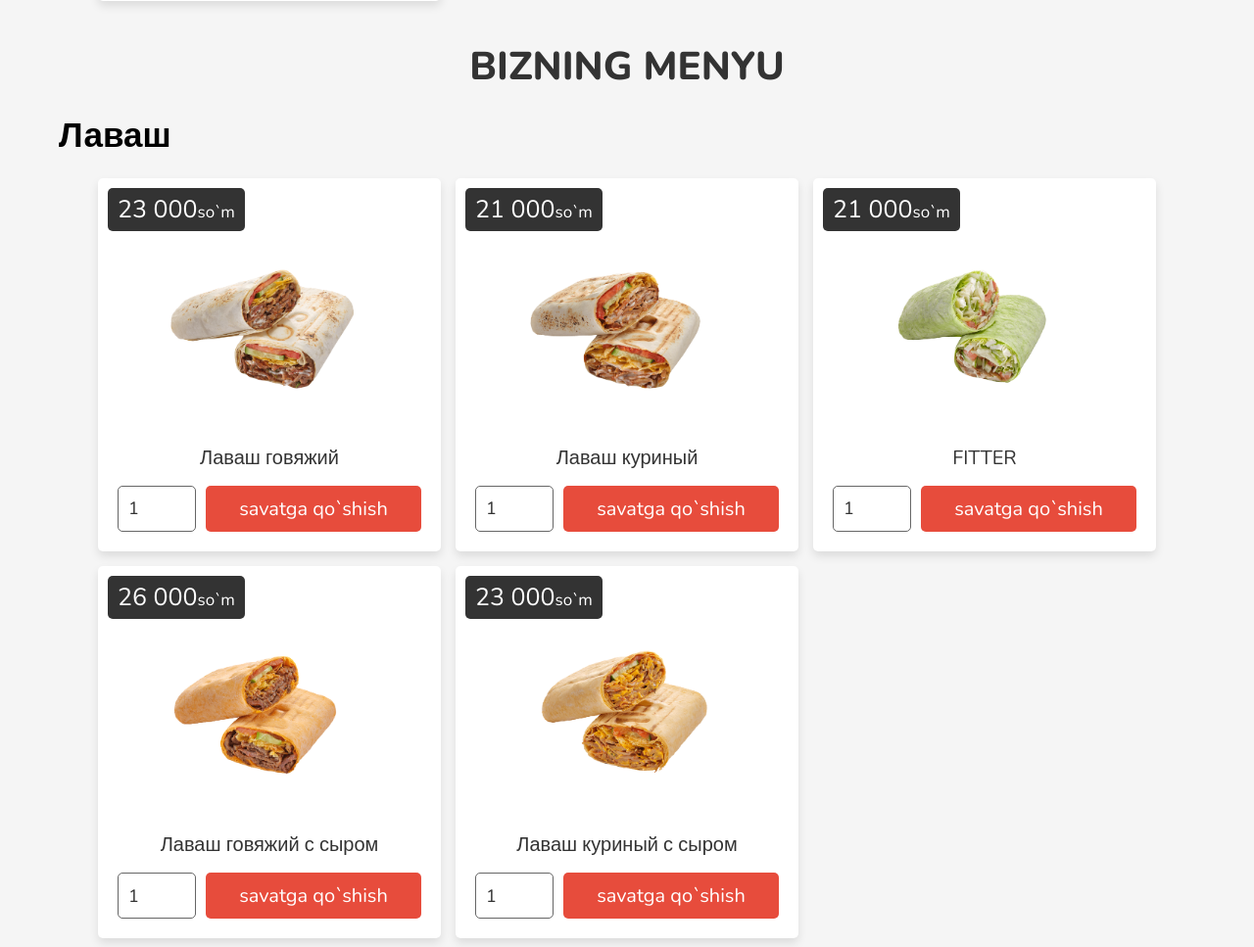
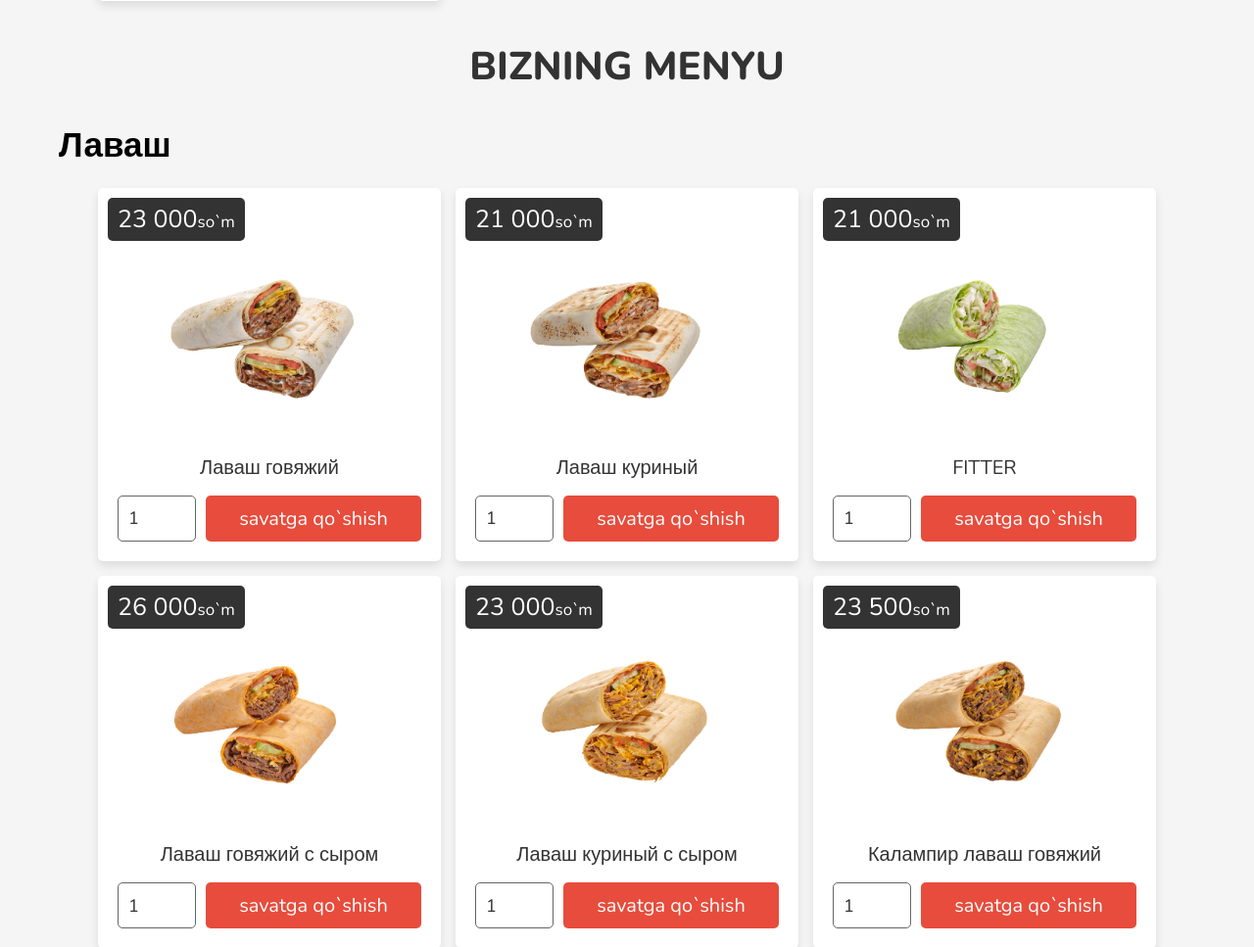
Before and after one commit to barotovbekhruzbek/FassFoodBukhara, a PHP site: page / in a window 1280 px wide. Shown: the part 2028-2995 px from the top of the page at 98% size. Run offline with PHP 8.4, Linux system fonts and the light colour scheme; some libraries are stand-ins or nearby versions.

Commit message:
changed all file

```diff
--- a/index.html
+++ b/index.html
@@ -302,14 +302,150 @@
                 </form>
 
             </div>
+                              <div class="box">
+               <div class="price"> <span>23 500</span>so`m</div>
+                <img src="images/lavash/6.png" alt="">
+                <div class="name">Калампир лаваш говяжий</div>
+
+                <form action="" method="post">
+                    <input type="number" min="1" max="100" value="1" class="qty" name="qty">
+                    <input type="submit" value="savatga qo`shish" name="add_to_cart" class="btn">
+                </form>
+
+            </div>
+
+        </div>
+        <h3 class="name_menyu">Шаурма</h3>
+        <div class="box-container">
+            <div class="box">
+                <div class="price"> <span>19 000</span>so`m</div>
+                <img src="images/shurma/1%20(1).png" alt="">
+                <div class="name">Средняя Шаурма говяжья</div>
+
+                <form action="" method="post">
+                    <input type="number" min="1" max="100" value="1" class="qty" name="qty">
+                    <input type="submit" value="savatga qo`shish" name="add_to_cart" class="btn">
+                </form>
+
+            </div>
+
+                 <div class="box">
+                <div class="price"> <span>23 000</span>so`m</div>
+                <img src="images/shurma/2.png" alt="">
+                <div class="name">Биг Шаурма говяжья</div>
+
+                <form action="" method="post">
+                    <input type="number" min="1" max="100" value="1" class="qty" name="qty">
+                    <input type="submit" value="savatga qo`shish" name="add_to_cart" class="btn">
+                </form>
+
+            </div>
 
 
+                        <div class="box">
+                <div class="price"> <span>18 000</span>so`m</div>
+                <img src="images/shurma/3.png" alt="">
+                <div class="name">Средняя Шаурма куринная</div>
+
+                <form action="" method="post">
+                    <input type="number" min="1" max="100" value="1" class="qty" name="qty">
+                    <input type="submit" value="savatga qo`shish" name="add_to_cart" class="btn">
+                </form>
+
+            </div>
         </div>
+
+
+
+                <h3 class="name_menyu">Бургеры</h3>
+        <div class="box-container">
+            <div class="box">
+                <div class="price"> <span>19 000</span>so`m</div>
+                <img src="images/burger/1.png" alt="">
+                <div class="name">Гамбургер</div>
+
+                <form action="" method="post">
+                    <input type="number" min="1" max="100" value="1" class="qty" name="qty">
+                    <input type="submit" value="savatga qo`shish" name="add_to_cart" class="btn">
+                </form>
+
+            </div>
+
+                 <div class="box">
+                <div class="price"> <span>27 000</span>so`m</div>
+                <img src="images/burger/2.png" alt="">
+                <div class="name">Даблбургер</div>
+
+                <form action="" method="post">
+                    <input type="number" min="1" max="100" value="1" class="qty" name="qty">
+                    <input type="submit" value="savatga qo`shish" name="add_to_cart" class="btn">
+                </form>
+
+            </div>
+
+
+                        <div class="box">
+                <div class="price"> <span>31 000</span>so`m</div>
+                <img src="images/burger/3.png" alt="">
+                <div class="name">Даблчиз</div>
+
+                <form action="" method="post">
+                    <input type="number" min="1" max="100" value="1" class="qty" name="qty">
+                    <input type="submit" value="savatga qo`shish" name="add_to_cart" class="btn">
+                </form>
+
+            </div>
+        </div>
+
+
+
+                        <h3 class="name_menyu">Хот-Дог/Sub</h3>
+        <div class="box-container">
+            <div class="box">
+                <div class="price"> <span>11 000</span>so`m</div>
+                <img src="images/xot/1.png" alt="">
+                <div class="name">Хот Дог Багет</div>
+
+                <form action="" method="post">
+                    <input type="number" min="1" max="100" value="1" class="qty" name="qty">
+                    <input type="submit" value="savatga qo`shish" name="add_to_cart" class="btn">
+                </form>
+
+            </div>
+
+                 <div class="box">
+                <div class="price"> <span>17 000</span>so`m</div>
+                <img src="images/xot/2.png" alt="">
+                <div class="name"></div>
+
+                <form action="" method="post">
+                    <input type="number" min="1" max="100" value="1" class="qty" name="qty">
+                    <input type="submit" value="savatga qo`shish" name="add_to_cart" class="btn">
+                </form>
+
+            </div>
+
+
+                        <div class="box">
+                <div class="price"> <span>31 000</span>so`m</div>
+                <img src="images/burger/3.png" alt="">
+                <div class="name">Даблчиз</div>
+
+                <form action="" method="post">
+                    <input type="number" min="1" max="100" value="1" class="qty" name="qty">
+                    <input type="submit" value="savatga qo`shish" name="add_to_cart" class="btn">
+                </form>
+
+            </div>
+        </div>
+
+
+
     </section>
 <!--section order-->
 
     <section class="order" id="order">
-        <h1 class="heading">order now</h1>
+        <h1 class="heading">Hoziroq buyurtma bering</h1>
         <form action="" method="post">
             <div class="display-orders">
                 <p>lavash-1 <span>($3/ -x 2)</span></p>
--- a/style.css
+++ b/style.css
@@ -796,6 +796,7 @@ section{
 }
 
 .name_menyu{
+    padding-top: 10px;
     padding-bottom: 20px;
     font-size: 35px;
 }
```
Also changed, not shown: images/1.png (deleted), images/2.png (deleted), images/3.png (deleted), images/burger/2.png (added), images/lavash/6.png (added), 4 other files.
